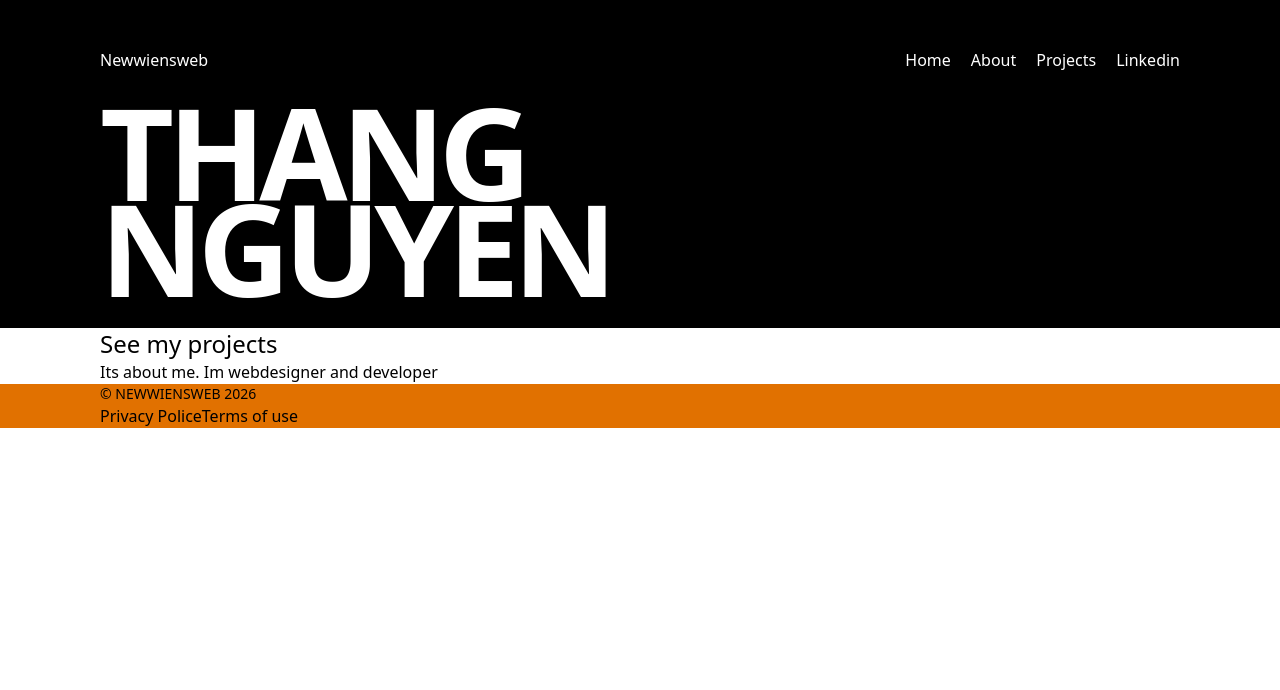
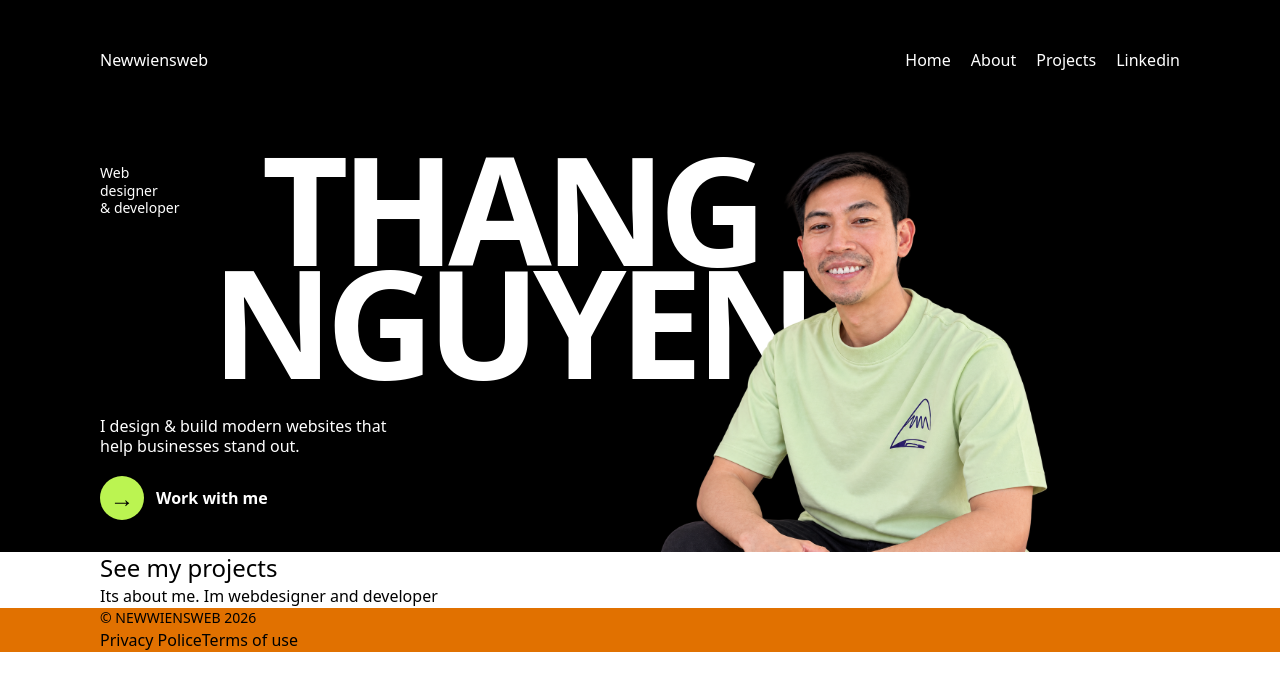
Before and after one commit to Newwiens/next-ts-newwiensweb, a Next.js app: page / in a window 1280 px wide. Shown: the top 690 px of the page. Built offline with nearby package versions, Linux system fonts and the light colour scheme.

Commit message:
update hero

```diff
--- a/components/sections/Hero/Hero.tsx
+++ b/components/sections/Hero/Hero.tsx
@@ -1,12 +1,60 @@
+import Image from "next/image";
+import Link from "next/link";
+
 export function Hero() {
   return (
     <section
       id="hero"
-      className="site-container py-8 w-full h-fit bg-foreground text-background"
+      className="relative w-full overflow-hidden bg-foreground text-background"
     >
-      <div className="flex flex-col text-9xl leading-[0.75] tracking-tighter font-black h-fit uppercase">
-        <h1>Thang</h1>
-        <h1>Nguyen</h1>
+      <div className="site-container relative flex min-h-[480px] flex-col justify-between pt-20 pb-8">
+        {/* Naam en functie */}
+        <div className="relative z-10 flex items-start gap-8">
+          <p className="mt-3 shrink-0 text-sm leading-tight">
+            Web <br />
+            designer <br />& developer
+          </p>
+
+          <h1 className="flex w-fit flex-col text-center text-[150px] leading-[0.75] font-black tracking-tighter uppercase">
+            <span>Thang</span>
+            <span>Nguyen</span>
+          </h1>
+        </div>
+
+        {/* Profielfoto */}
+        <div
+          className="
+  pointer-events-none absolute bottom-0 z-20
+  left-160
+  h-[420px] w-[420px] overflow-hidden
+"
+        >
+          <Image
+            src="/images/profile/my-photo.png"
+            alt="Thang Nguyen"
+            fill
+            sizes="420px"
+            className="origin-top scale-125 object-contain object-top"
+            priority
+          />
+        </div>
+
+        {/* Beschrijving en CTA */}
+        <div className="relative z-30 max-w-[320px]">
+          <p className="mb-5 text-base leading-tight">
+            I design & build modern websites that help businesses stand out.
+          </p>
+
+          <Link
+            href="/#contact"
+            className="inline-flex items-center gap-3 font-semibold"
+          >
+            <span className="flex h-11 w-11 items-center justify-center rounded-full bg-lime-300 text-2xl text-black">
+              →
+            </span>
+            Work with me
+          </Link>
+        </div>
       </div>
     </section>
   );
```
Also changed, not shown: public/images/profile/my-photo.png (added).
